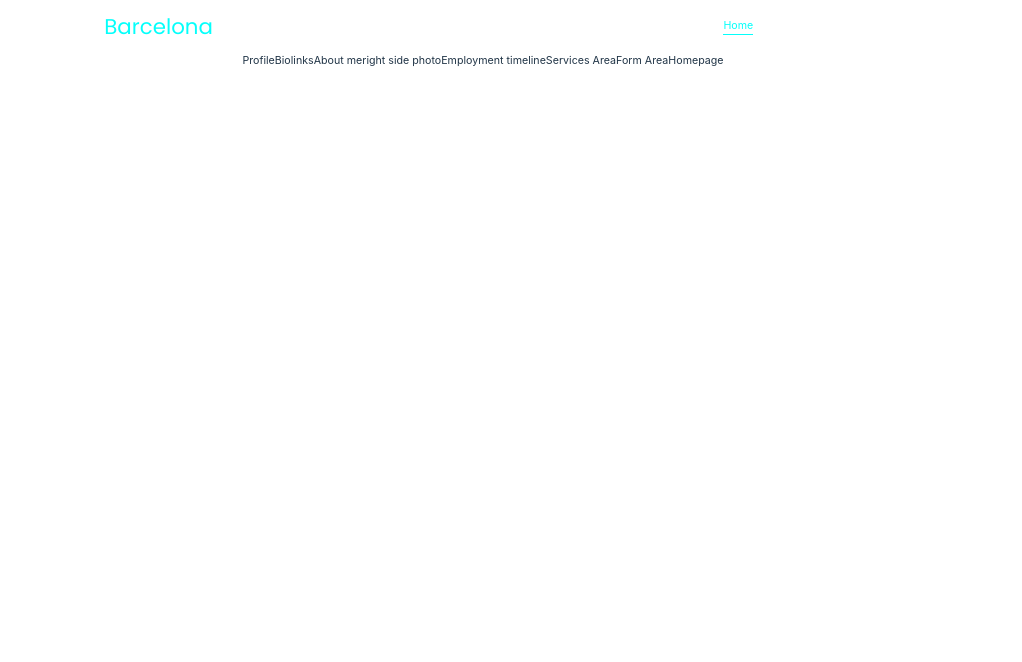
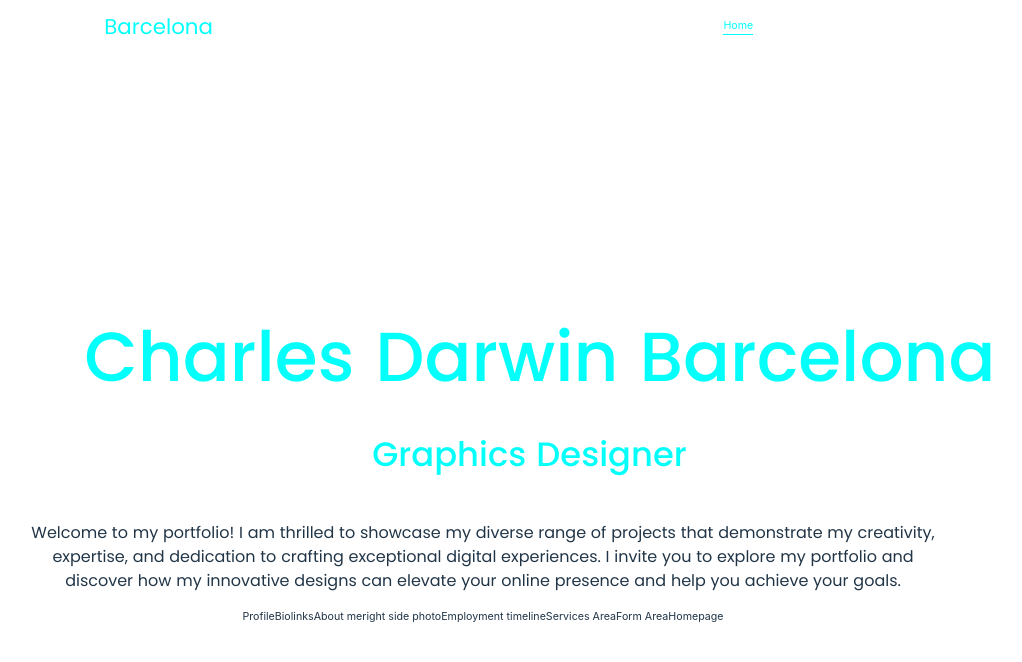
Before and after one commit to avangardewashere/cdbarcenlona, a React (Vite) app: page / in a window 1280 px wide. Shown: the top 662 px of the page, without its empty margins (157-1179 px from the left). Built offline with nearby package versions, Linux system fonts and the light colour scheme.

Commit message:
add/hero-section

```diff
--- a/src/App.css
+++ b/src/App.css
@@ -89,3 +89,11 @@ html {
   font-weight: 900;
   font-display: auto;
 }
+
+.image{
+  width:286rem;
+  height:286rem;
+  background:rgba(240, 248, 255, 0.06);
+  border-radius: 50%;
+
+}
--- a/src/component/hero/index.module.scss
+++ b/src/component/hero/index.module.scss
@@ -0,0 +1,32 @@
+.container{
+	width:100%;
+	display: flex;
+	align-items: center;
+	justify-content: center;
+	flex-direction: column;
+
+	.tagLine{
+		font-family: Poppins-bold;
+		font-size:78rem;
+		font-weight:800;
+		line-height:111rem;
+		b{
+			color:white;
+		}
+		color:#04FFFB;
+
+	}
+
+	.heroGraph{
+		p{
+			width: 1028rem;
+			margin-inline:auto;
+			height:81rem;
+			text-align: center;
+			font-family: Poppins;
+			font-size: 18rem;
+			display: flex;
+			justify-content: center;
+		}
+	}
+}
--- a/src/component/hero/index.tsx
+++ b/src/component/hero/index.tsx
@@ -1,12 +1,27 @@
-import { memo } from 'react';
-import clsx from 'clsx';
-import style from './index.module.scss';
+import { memo } from "react";
+import clsx from "clsx";
+import style from "./index.module.scss";
 
 const HeroSection = memo(() => {
   return (
-	<div className={clsx(style.container)}>
-	  <span>HeroSection</span>
-	</div>
+    <div className={clsx(style.container)}>
+      <div className={clsx("image")}></div>
+      <div className={clsx(style.heroGraph)}>
+        <div className={clsx(style.tagLine)}>
+          <b>It's</b> <span>Charles Darwin Barcelona</span>
+        </div>
+        <div className={clsx(style.tagLine)} style={{ fontSize: "38rem" }}>
+          <b>I'm a</b> <span>Graphics Designer</span>
+        </div>
+        <p>
+          Welcome to my portfolio! I am thrilled to showcase my diverse range of
+          projects that demonstrate my creativity, expertise, and dedication to
+          crafting exceptional digital experiences. I invite you to explore my
+          portfolio and discover how my innovative designs can elevate your
+          online presence and help you achieve your goals.
+        </p>
+      </div>
+    </div>
   );
 });
 
--- a/src/pages/Homepage/index.tsx
+++ b/src/pages/Homepage/index.tsx
@@ -3,11 +3,13 @@ import clsx from 'clsx';
 import style from './index.module.scss';
 
 import Header from '../../component/header';
+import HeroSection from '../../component/hero';
 
 const Homepage = memo(() => {
   return (
 	<div className={clsx(style.container)}>
 		<Header />
+		<HeroSection />
 		{"Profile"}
 		{"Bio"}
 		{"links"}
```
Also changed, not shown: src/component/hero/.txt (added).
